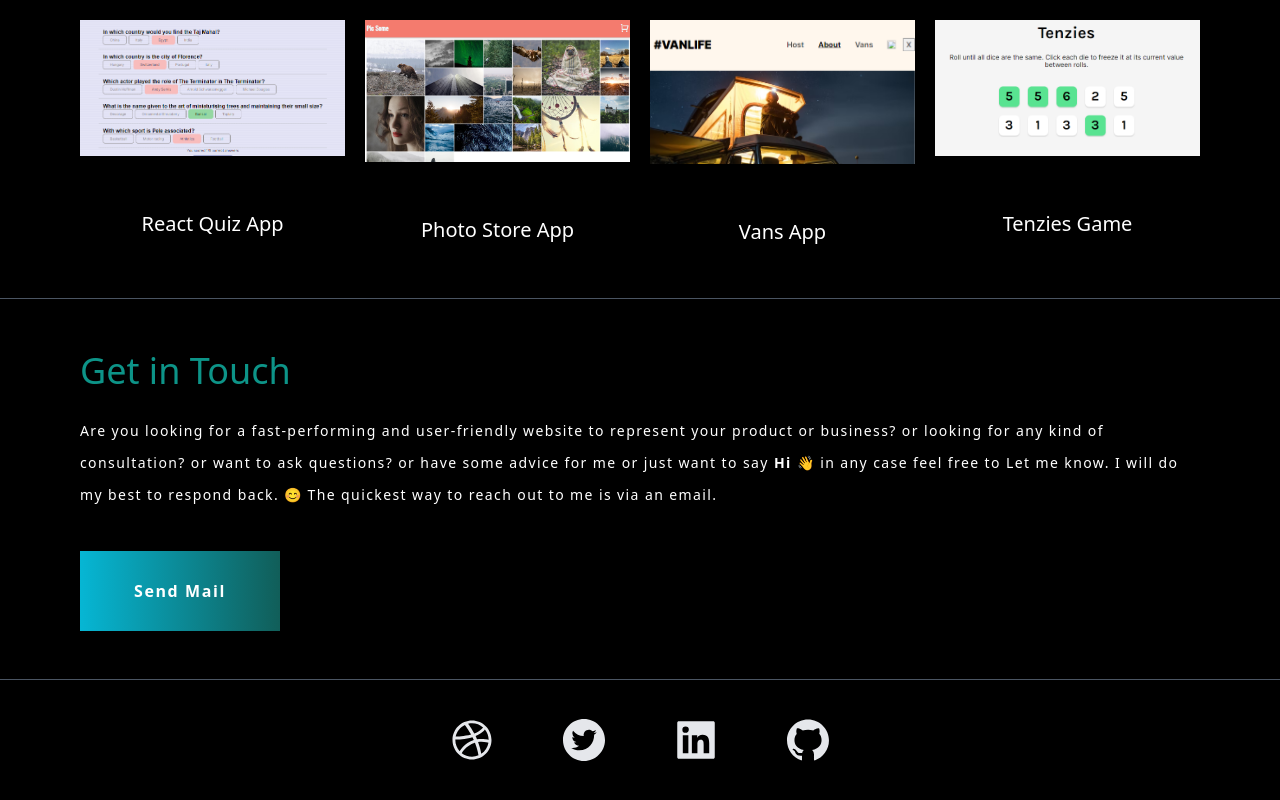
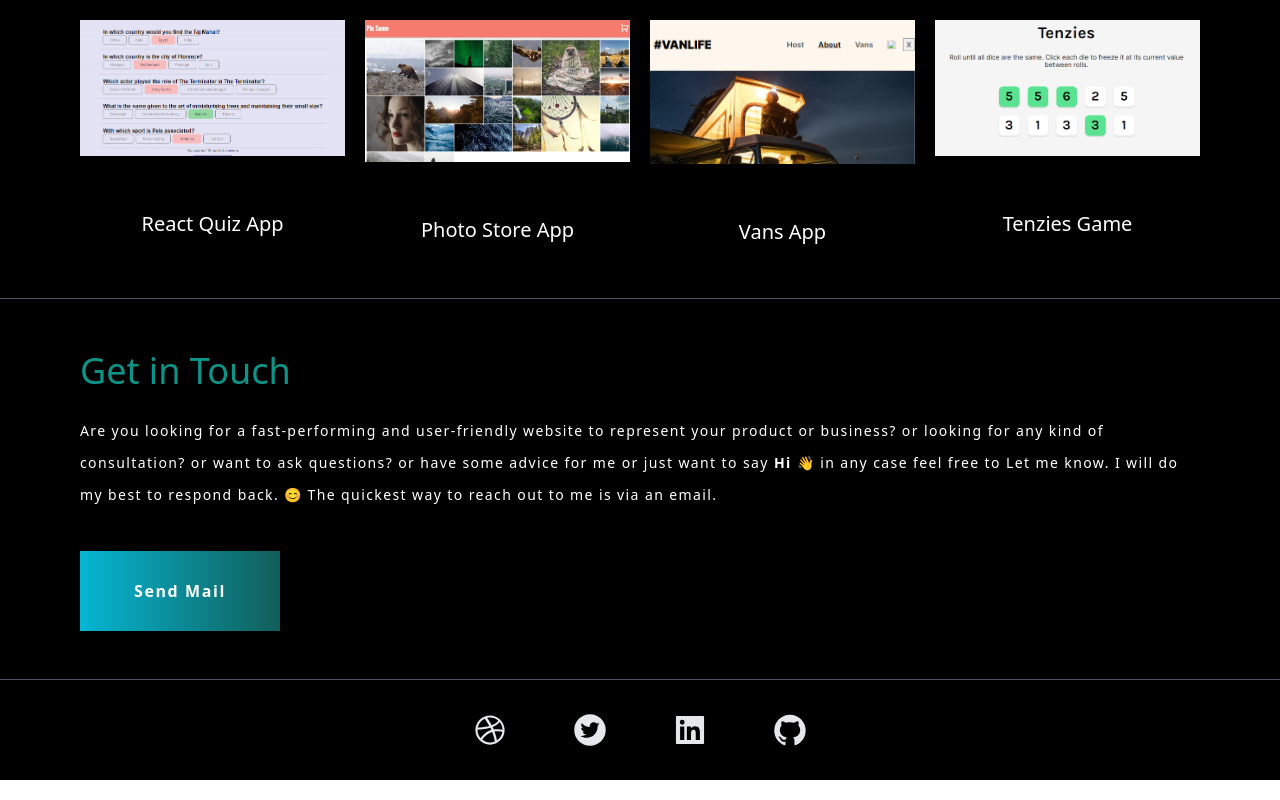
Before and after one commit to fulyaertay/personal-portfolio, a Next.js app: page / in a window 1280 px wide. Shown: the part 2087-2887 px from the top of the page. Built offline with nearby package versions, Linux system fonts and the light colour scheme.

Commit message:
footer width added

```diff
--- a/pages/index.tsx
+++ b/pages/index.tsx
@@ -283,9 +283,9 @@ export default function Home() {
       </main>
 
       <hr className="border-gray-600"></hr>
-      <footer className="p-5 bg-black  md:flex md:justify-center md:max-w-full md:p-6 dark:bg-gray-800 shadow-lg">
-        <span className="text-sm sm:text-center ">
-          <div className="text-5xl flex justify-center gap-16 py-3">
+      <footer className="p-5 bg-black  flex justify-center max-w-full  dark:bg-gray-800 shadow-lg">
+
+          <div className="text-4xl flex justify-center gap-16 py-3">
             <a
               target="_blank"
               rel="noopener noreferrer"
@@ -326,7 +326,7 @@ export default function Home() {
             href="https://www.showwcase.com/fulyaertay"
             className="hover:underline font-bold text-gray-200"
           ></a>
-        </span>
+
       </footer>
     </div>
   );
```
